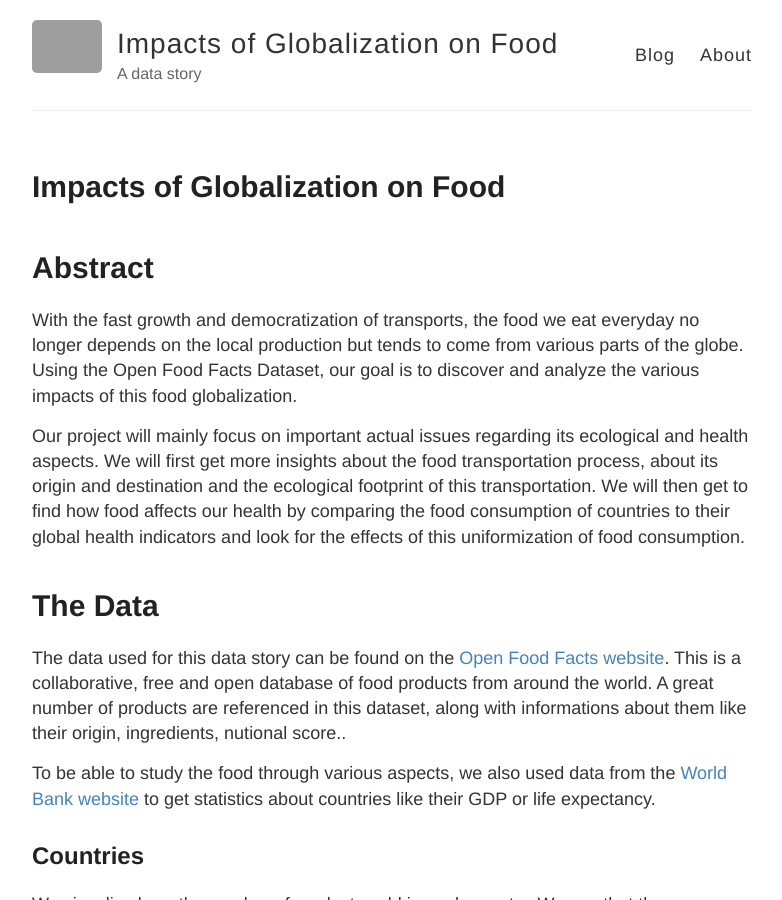
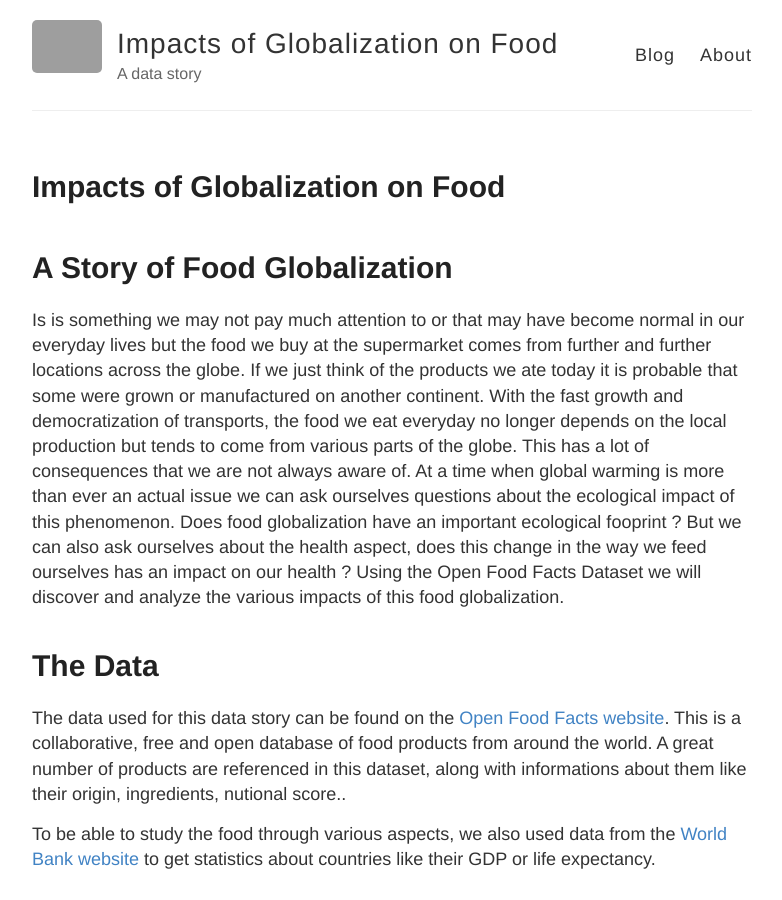
Before and after one commit to AdamanTeam/AdamanTeam.github.io, a Jekyll site: the page built from _posts/2018-12-6-Data-Story.md, in a window 1280 px wide and 900 px high. Shown: the whole window, without its empty margins (248-1030 px from the left). Built offline with Jekyll 4.4.1, drawn with Linux system fonts in a browser that asks for light colours; grey boxes are pictures that could not be loaded.

Commit message:
Update 2018-12-6-Data-Story.md

```diff
--- a/_posts/2018-12-6-Data-Story.md
+++ b/_posts/2018-12-6-Data-Story.md
@@ -3,10 +3,11 @@ layout: post
 title: Impacts of Globalization on Food
 ---
 
-# Abstract
-  With the fast growth and democratization of transports, the food we eat everyday no longer depends on the local production but tends to come from various parts of the globe. Using the Open Food Facts Dataset, our goal is to discover and analyze the various impacts of this food globalization.
+# A Story of Food Globalization
+  Is is something we may not pay much attention to or that may have become normal in our everyday lives but the food we buy at the supermarket comes from further and further locations across the globe. If we just think of the products we ate today it is probable that some were grown or manufactured on another continent. With the fast growth and democratization of transports, the food we eat everyday no longer depends on the local production but tends to come from various parts of the globe. This has a lot of consequences that we are not always aware of. At a time when global warming is more than ever an actual issue we can ask ourselves questions about the ecological impact of this phenomenon. Does food globalization have an important ecological fooprint ? But we can also ask ourselves about the health aspect, does this change in the way we feed ourselves has an impact on our health ? Using the Open Food Facts Dataset we will discover and analyze the various impacts of this food globalization.
 
-  Our project will mainly focus on important actual issues regarding its ecological and health aspects. We will first get more insights about the food transportation process, about its origin and destination and the ecological footprint of this transportation. We will then get to find how food affects our health by comparing the food consumption of countries to their global health indicators and look for the effects of this uniformization of food consumption.
+
+<!---  Our project will mainly focus on important actual issues regarding its ecological and health aspects. We will first get more insights about the food transportation process, about its origin and destination and the ecological footprint of this transportation. We will then get to find how food affects our health by comparing the food consumption of countries to their global health indicators and look for the effects of this uniformization of food consumption. -->
 
 # The Data
 The data used for this data story can be found on the [Open Food Facts website](https://world.openfoodfacts.org/data). This is a collaborative, free and open database of food products from around the world. A great number of products are referenced in this dataset, along with informations about them like their origin, ingredients, nutional score..
```
